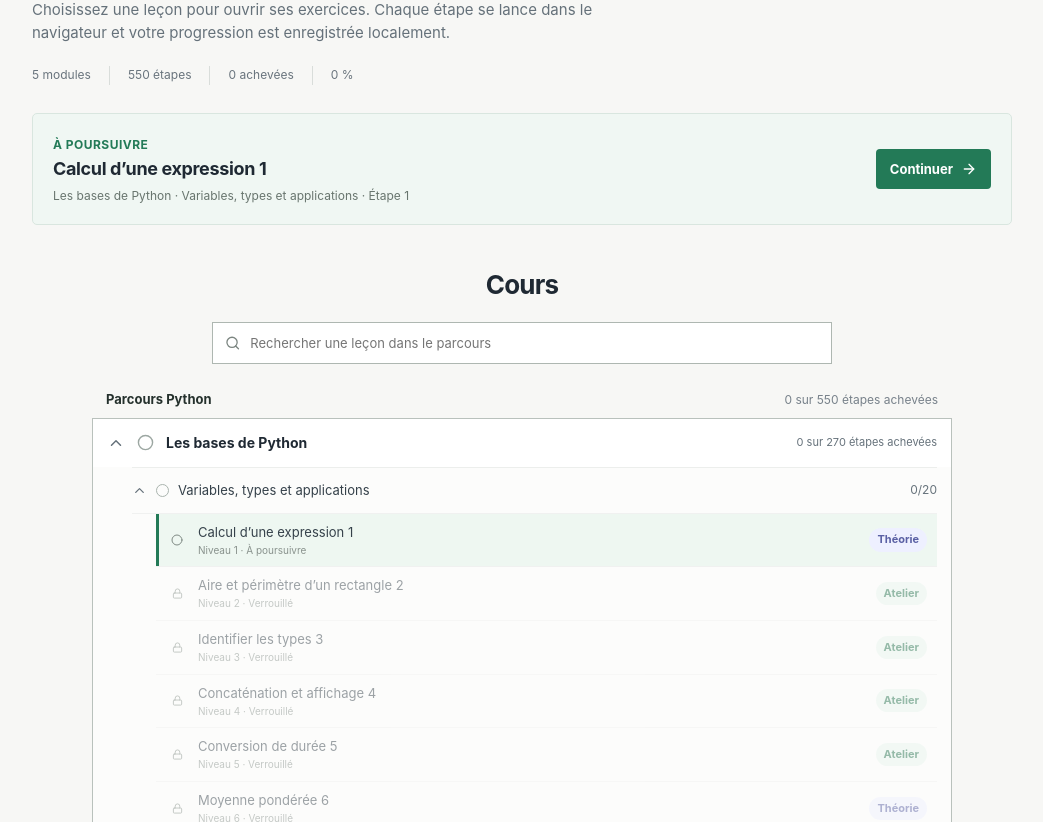
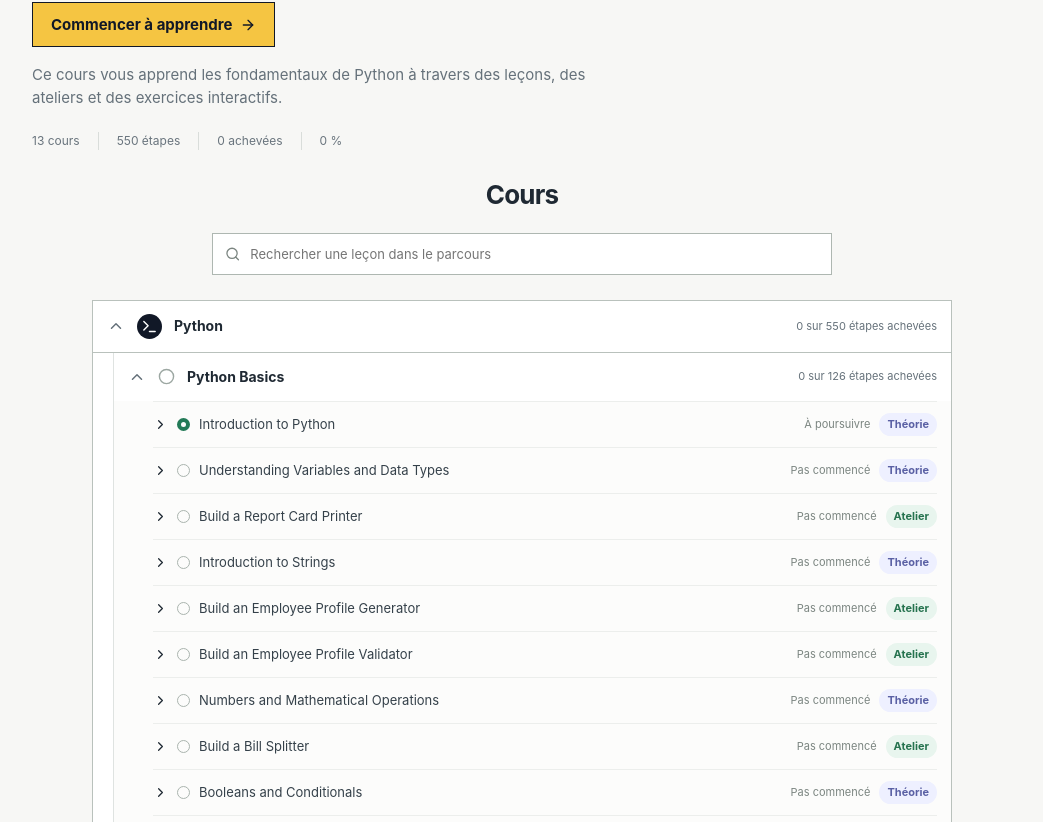
Before and after one commit to projetsdev66/pywargame, a React (Vite) app: page / in a window 1280 px wide. Shown: the part 198-1020 px from the top of the page, without its empty margins (118-1161 px from the left). Built offline with nearby package versions, Linux system fonts and the light colour scheme.

Commit message:
reconstruire le curriculum Python v9 sans certification

```diff
--- a/src/components/LevelCatalog.tsx
+++ b/src/components/LevelCatalog.tsx
@@ -1,104 +1,63 @@
 import { useState } from 'react';
-import { Check, ChevronDown, Circle, Lock } from 'lucide-react';
-import { LEVELS, PHASE_NAMES } from '@/levels';
+import { Check, ChevronDown, ChevronRight, Circle, Lock, Terminal } from 'lucide-react';
+import { CURRICULUM, type CurriculumLesson, type CurriculumModule } from '@/lib/curriculum';
 import { isUnlocked, type Progress } from '@/lib/progress';
-import type { Level } from '@/types/level';
 
-const PHASES = Object.keys(PHASE_NAMES).map(Number);
-type LessonKind = 'Théorie' | 'Atelier' | 'Laboratoire' | 'Critique' | 'Quiz';
+function slug(value: string) { return value.toLowerCase().normalize('NFD').replace(/[\u0300-\u036f]/g, '').replace(/[^a-z0-9]+/g, '-'); }
+function matches(lesson: CurriculumLesson, query: string) { const q = query.trim().toLowerCase(); return !q || lesson.title.toLowerCase().includes(q); }
 
-function kindFor(level: Level, phase: number, index: number): LessonKind {
-  const title = `${level.title} ${level.topic}`.toLowerCase();
-  if (phase === 4 || title.includes('synthèse')) return 'Critique';
-  if (phase === 5 && (index % 4 === 0 || title.includes('quiz'))) return 'Quiz';
-  if (phase === 3) return title.includes('numpy') || title.includes('courbe') ? 'Laboratoire' : 'Théorie';
-  if (phase === 2) return index % 4 === 0 ? 'Théorie' : 'Laboratoire';
-  return index % 5 === 0 ? 'Théorie' : 'Atelier';
-}
+function CourseModule({ module, progress, activeLevelId, onOpen, query }: { module: CurriculumModule; progress: Progress; activeLevelId?: number; onOpen: (id: number) => void; query: string }) {
+  const [open, setOpen] = useState(() => module.title === 'Python Basics');
+  const [openLessons, setOpenLessons] = useState<string[]>([]);
+  const lessons = module.lessons.filter((lesson) => matches(lesson, query));
+  const done = module.lessons.flatMap((lesson) => lesson.steps).filter((level) => progress.done.includes(level.id)).length;
+  const toggleLesson = (title: string) => setOpenLessons((items) => items.includes(title) ? items.filter((item) => item !== title) : [...items, title]);
 
-function slug(value: string) {
-  return value.toLowerCase().normalize('NFD').replace(/[\u0300-\u036f]/g, '').replace(/[^a-z0-9]+/g, '-');
-}
-
-function topicGroups(phase: number, query: string) {
-  const normalizedQuery = query.trim().toLowerCase();
-  const levels = LEVELS.filter((level) => level.phase === phase);
-  const topics = [...new Set(levels.map((level) => level.topic))];
-  return topics.map((topic, topicIndex) => ({
-    key: `${phase}:${topic}`,
-    title: topic,
-    levels: levels.filter((level) => level.topic === topic),
-    topicIndex,
-  })).map((group) => ({
-    ...group,
-    levels: group.levels.filter((level, index) => !normalizedQuery || `${level.title} ${level.topic}`.toLowerCase().includes(normalizedQuery) || group.title.toLowerCase().includes(normalizedQuery) || index === 0),
-  })).filter((group) => group.levels.length > 0);
-}
-
-interface LevelCatalogProps {
-  progress: Progress;
-  activeLevelId?: number;
-  onOpen: (id: number) => void;
-  query?: string;
-}
-
-export function LevelCatalog({ progress, activeLevelId, onOpen, query = '' }: LevelCatalogProps) {
-  const activeLevel = LEVELS.find((level) => level.id === activeLevelId);
-  const [openModules, setOpenModules] = useState<number[]>(() => [activeLevel?.phase ?? 1]);
-  const [openTopics, setOpenTopics] = useState<string[]>(() => activeLevel ? [`${activeLevel.phase}:${activeLevel.topic}`] : []);
-  const toggle = <T,>(items: T[], item: T) => items.includes(item) ? items.filter((value) => value !== item) : [...items, item];
-
-  return (
-    <div className="curriculum-list">
-      {PHASES.map((phase) => {
-        const phaseLevels = LEVELS.filter((level) => level.phase === phase);
-        const done = phaseLevels.filter((level) => progress.done.includes(level.id)).length;
-        const moduleOpen = openModules.includes(phase);
-        const groups = topicGroups(phase, query);
-        const moduleId = `module-${phase}`;
-        return (
-          <section className="curriculum-module" key={phase}>
-            <button className="module-row" type="button" aria-expanded={moduleOpen} aria-controls={moduleId} onClick={() => setOpenModules((items) => toggle(items, phase))}>
-              <ChevronDown className={`module-chevron ${moduleOpen ? 'is-open' : ''}`} size={18} aria-hidden="true" />
+  return <section className="curriculum-module fcc-course-module">
+    <button className="module-row" type="button" aria-expanded={open} aria-controls={`course-${slug(module.title)}`} onClick={() => setOpen((value) => !value)}>
+      <ChevronDown className={`module-chevron ${open ? 'is-open' : ''}`} size={18} aria-hidden="true" />
       <Circle className="module-radio" size={17} aria-hidden="true" />
-              <span className="module-title">{PHASE_NAMES[phase]}</span>
-              <span className="module-count">{done} sur {phaseLevels.length} étapes achevées</span>
+      <span className="module-title">{module.title}</span>
+      <span className="module-count">{done} sur {module.totalSteps} étapes achevées</span>
     </button>
-            {moduleOpen && <div className="module-lessons" id={moduleId}>
-              {groups.map((group) => {
-                const topicDone = group.levels.filter((level) => progress.done.includes(level.id)).length;
-                const topicOpen = openTopics.includes(group.key);
-                const topicId = `topic-${slug(group.key)}`;
-                return (
-                  <section className="curriculum-topic" key={group.key}>
-                    <button className="topic-row" type="button" aria-expanded={topicOpen} aria-controls={topicId} onClick={() => setOpenTopics((items) => toggle(items, group.key))}>
-                      <ChevronDown className={`lesson-chevron ${topicOpen ? 'is-open' : ''}`} size={15} aria-hidden="true" />
-                      <span className="lesson-radio" aria-hidden="true" />
-                      <span className="lesson-title">{group.title}</span>
-                      <span className="lesson-count">{topicDone}/{group.levels.length}</span>
+    {open && <div className="module-lessons fcc-lesson-list" id={`course-${slug(module.title)}`}>
+      {lessons.map((lesson) => {
+        const lessonOpen = openLessons.includes(lesson.title);
+        const lessonDone = lesson.steps.filter((level) => progress.done.includes(level.id)).length;
+        const currentStep = lesson.steps.find((level) => !progress.done.includes(level.id));
+        return <div className="fcc-lesson" key={`${module.title}-${lesson.title}`}>
+          <button className="fcc-lesson-row" type="button" aria-expanded={lessonOpen} onClick={() => toggleLesson(lesson.title)}>
+            <ChevronRight className={`fcc-lesson-chevron ${lessonOpen ? 'is-open' : ''}`} size={15} aria-hidden="true" />
+            <span className={`lesson-radio ${currentStep?.id === activeLevelId ? 'is-current' : ''}`} aria-hidden="true" />
+            <span className="fcc-lesson-title">{lesson.title}</span>
+            <span className="fcc-lesson-status">{lessonDone === lesson.steps.length ? 'Terminé' : currentStep?.id === activeLevelId ? 'À poursuivre' : 'Pas commencé'}</span>
+            <span className={`lesson-kind kind-${slug(lesson.kind)}`}>{lesson.kind}</span>
           </button>
-                    {topicOpen && <div className="level-list" id={topicId}>
-                      {group.levels.map((level, index) => {
+          {lessonOpen && <div className="fcc-step-list" aria-label={`Étapes de ${lesson.title}`}>
+            {lesson.steps.map((level, index) => {
               const completed = progress.done.includes(level.id);
               const unlocked = isUnlocked(progress.done, level.id);
               const current = level.id === activeLevelId && !completed;
-                        const kind = kindFor(level, phase, group.topicIndex + index);
-                        return (
-                          <button className="level-row" data-state={completed ? 'done' : current ? 'current' : unlocked ? 'open' : 'locked'} key={level.id} type="button" disabled={!unlocked} aria-current={current ? 'step' : undefined} onClick={() => onOpen(level.id)}>
-                            <span className="level-radio" aria-hidden="true">{completed ? <Check size={12} /> : !unlocked ? <Lock size={11} /> : <Circle size={12} />}</span>
-                            <span className="level-row-copy"><span className="level-row-title">{level.title}</span><span className="level-row-meta">Niveau {level.id} · {completed ? 'Terminé' : current ? 'À poursuivre' : unlocked ? 'Pas commencé' : 'Verrouillé'}</span></span>
-                            <span className={`lesson-kind kind-${slug(kind)}`}>{kind}</span>
-                          </button>
-                        );
+              return <button className="fcc-step" data-state={completed ? 'done' : current ? 'current' : unlocked ? 'open' : 'locked'} key={level.id} type="button" disabled={!unlocked} aria-current={current ? 'step' : undefined} onClick={() => onOpen(level.id)} title={level.title}>
+                {completed ? <Check size={12} aria-hidden="true" /> : !unlocked ? <Lock size={11} aria-hidden="true" /> : index + 1}
+              </button>;
             })}
           </div>}
-                  </section>
-                );
+        </div>;
       })}
     </div>}
-          </section>
-        );
-      })}
-    </div>
-  );
+  </section>;
 }
+
+export function LevelCatalog({ progress, activeLevelId, onOpen, query = '' }: { progress: Progress; activeLevelId?: number; onOpen: (id: number) => void; query?: string }) {
+  const [courseOpen, setCourseOpen] = useState(true);
+  return <div className="curriculum-list">
+    <button className="course-row" type="button" aria-expanded={courseOpen} aria-controls="python-course" onClick={() => setCourseOpen((value) => !value)}>
+      <ChevronDown className={`module-chevron ${courseOpen ? 'is-open' : ''}`} size={18} aria-hidden="true" />
+      <span className="course-icon" aria-hidden="true"><Terminal size={17} /></span>
+      <span className="module-title">{CURRICULUM.title}</span>
+      <span className="module-count">{progress.done.length} sur {CURRICULUM.totalSteps} étapes achevées</span>
+    </button>
+    {courseOpen && <div id="python-course" className="course-modules">{CURRICULUM.modules.map((module) => <CourseModule key={module.title} module={module} progress={progress} activeLevelId={activeLevelId} onOpen={onOpen} query={query} />)}</div>}
+  </div>;
+}
--- a/src/index.css
+++ b/src/index.css
@@ -1880,3 +1880,22 @@ button:disabled {
 .level-row-meta { color: #89928d; font-size: 10px; }
 .level-row .lesson-kind { margin-left: 8px; }
 @media (max-width: 640px) { .level-list { padding-left: 9px; }.level-row { padding-inline: 6px; }.level-row .lesson-kind { display: none; }.level-row-title { white-space: normal; } }
+/* Structure de cours racine : Python > modules > thèmes > leçons */
+.course-row { width: 100%; min-height: 52px; display: flex; align-items: center; gap: 12px; padding: 11px 14px; border: 0; border-bottom: 1px solid #b9c1bc; background: #fff; text-align: left; cursor: pointer; }
+.course-row:hover { background: #f0f2f0; }
+.course-icon { width: 25px; height: 25px; display: grid; place-items: center; border-radius: 50%; background: #111827; color: #fff; }
+.course-modules { background: #fff; }
+.course-modules > .curriculum-module { margin-left: 20px; border-left: 1px solid #dfe3e1; }
+@media (max-width: 640px) { .course-modules > .curriculum-module { margin-left: 8px; } }
+/* Leçons et étapes : structure de contenu freeCodeCamp v9 */
+.start-learning { display: inline-flex; align-items: center; gap: 8px; margin: 18px 0 2px; padding: 10px 18px; border: 1px solid #111827; background: #f5c542; color: #111827; cursor: pointer; font-weight: 700; }
+.fcc-lesson { border-top: 1px solid #eceeec; }
+.fcc-lesson-row { width: 100%; min-height: 45px; display: flex; align-items: center; gap: 9px; padding: 9px 0; border: 0; background: transparent; text-align: left; cursor: pointer; }
+.fcc-lesson-row:hover { background: #f0f2f0; }
+.fcc-lesson-chevron { flex: 0 0 auto; transition: transform .16s ease; }.fcc-lesson-chevron.is-open { transform: rotate(90deg); }
+.fcc-lesson-title { min-width: 0; flex: 1; color: #35414a; font-size: 13px; }
+.fcc-lesson-status { color: #7b8580; font-size: 11px; white-space: nowrap; }
+.fcc-step-list { display: flex; flex-wrap: wrap; gap: 7px; padding: 4px 0 13px 40px; }
+.fcc-step { width: 28px; height: 28px; display: grid; place-items: center; border: 1px solid #cbd2ce; border-radius: 50%; background: #f1f3f1; color: #68747b; cursor: pointer; font-size: 11px; }
+.fcc-step[data-state="current"], .fcc-step:hover:not(:disabled) { border-color: #237a57; background: #237a57; color: #fff; }.fcc-step[data-state="done"] { border-color: #9dccb4; background: #e3f2e9; color: #237a57; }.fcc-step:disabled { cursor: not-allowed; opacity: .5; }
+@media (max-width: 640px) { .fcc-lesson-status { display: none; }.fcc-lesson-row { padding-right: 6px; }.fcc-step-list { padding-left: 28px; } }
--- /dev/null
+++ b/src/lib/curriculum.ts
@@ -0,0 +1,44 @@
+import { LEVELS } from '@/levels';
+import type { Level } from '@/types/level';
+
+export type LessonKind = 'Théorie' | 'Atelier' | 'Laboratoire' | 'Révision' | 'Quiz';
+export interface CurriculumLesson { title: string; kind: LessonKind; steps: Level[]; }
+export interface CurriculumModule { title: string; lessons: CurriculumLesson[]; totalSteps: number; }
+export interface CurriculumCourse { title: string; modules: CurriculumModule[]; totalSteps: number; }
+
+type LessonDef = [string, LessonKind];
+const moduleDefs: Array<[string, LessonDef[]]> = [
+  ['Python Basics', [
+    ['Introduction to Python', 'Théorie'], ['Understanding Variables and Data Types', 'Théorie'], ['Build a Report Card Printer', 'Atelier'], ['Introduction to Strings', 'Théorie'], ['Build an Employee Profile Generator', 'Atelier'], ['Build an Employee Profile Validator', 'Atelier'], ['Numbers and Mathematical Operations', 'Théorie'], ['Build a Bill Splitter', 'Atelier'], ['Booleans and Conditionals', 'Théorie'], ['Build a Movie Ticket Booking Calculator', 'Atelier'], ['Build a Travel Weather Planner', 'Laboratoire'], ['Understanding Functions and Scope', 'Théorie'], ['Build a Kitchen Inventory Tracker', 'Atelier'], ['Build an Apply Discount Function', 'Laboratoire'], ['Build a Caesar Cipher', 'Atelier'], ['Build an RPG Character', 'Laboratoire'], ['Python Basics Review', 'Révision'], ['Python Basics Quiz', 'Quiz'],
+  ]],
+  ['Install Python', [['Installing Python and Running Code Locally', 'Théorie'], ['Python Installation Review', 'Révision'], ['Python Installation Quiz', 'Quiz']]],
+  ['Loops and Sequences', [['Working with Loops and Sequences', 'Théorie'], ['Build a Pin Extractor', 'Atelier'], ['Build a Number Pattern Generator', 'Laboratoire'], ['Loops and Sequences Review', 'Révision'], ['Loops and Sequences Quiz', 'Quiz']]],
+  ['Dictionaries and Sets', [['Working with Dictionaries and Sets', 'Théorie'], ['Working with Modules', 'Théorie'], ['Build a Medical Data Validator', 'Atelier'], ['Dictionaries and Sets Review', 'Révision'], ['Dictionaries and Sets Quiz', 'Quiz']]],
+  ['Error Handling', [['Understanding Error Handling', 'Théorie'], ['Debug an ISBN Validator', 'Laboratoire'], ['Error Handling Review', 'Révision'], ['Error Handling Quiz', 'Quiz']]],
+  ['Classes and Objects', [['Classes and Objects', 'Théorie'], ['Build a Musical Instrument Inventory', 'Atelier'], ['Build a Planet Class', 'Laboratoire'], ['Build an Email Simulator', 'Atelier'], ['Classes and Objects Review', 'Révision'], ['Classes and Objects Quiz', 'Quiz']]],
+  ['Object-Oriented Programming (OOP)', [['Understanding Object Oriented Programming and Encapsulation', 'Théorie'], ['Build a Salary Tracker', 'Atelier'], ['Build a Game Character Stats Tracker', 'Laboratoire'], ['Understanding Inheritance and Polymorphism', 'Théorie'], ['Build a Media Catalogue', 'Atelier'], ['Understanding Abstraction', 'Théorie'], ['Build a Discount Calculator', 'Atelier'], ['Build a Player Interface', 'Laboratoire'], ['Object Oriented Programming Review', 'Révision'], ['Object Oriented Programming Quiz', 'Quiz']]],
+  ['Linear Data Structures', [['Working with Common Data Structures', 'Théorie'], ['Build a Linked List', 'Atelier'], ['Data Structures Review', 'Révision'], ['Data Structures Quiz', 'Quiz']]],
+  ['Recursion', [['Understanding Recursion and the Call Stack', 'Théorie'], ['Build a Countup Function', 'Atelier'], ['Build a Range of Numbers Generator', 'Laboratoire'], ['Review Recursion', 'Révision'], ['Recursion Quiz', 'Quiz']]],
+  ['Algorithms', [['Searching and Sorting Algorithms', 'Théorie'], ['Implement the Binary Search Algorithm', 'Atelier'], ['Implement the Bisection Method', 'Laboratoire'], ['Implement the Merge Sort Algorithm', 'Atelier'], ['Implement the Quicksort Algorithm', 'Laboratoire'], ['Implement the Selection Sort Algorithm', 'Laboratoire'], ['Implement the Luhn Algorithm', 'Laboratoire'], ['Searching and Sorting Algorithms Review', 'Révision'], ['Searching and Sorting Algorithms Quiz', 'Quiz']]],
+  ['Graphs and Trees', [['Understanding Graphs and Trees', 'Théorie'], ['Implement the Shortest Path Algorithm', 'Atelier'], ['Build an Adjacency List to Matrix Converter', 'Laboratoire'], ['Implement the Breadth-First Search Algorithm', 'Atelier'], ['Implement the Depth-First Search Algorithm', 'Laboratoire'], ['Implement the Depth-First Search Algorithm', 'Laboratoire'], ['Implement the N-Queens Algorithm', 'Laboratoire'], ['Graphs and Trees Review', 'Révision'], ['Graphs and Trees Quiz', 'Quiz']]],
+  ['Dynamic Programming', [['Understanding Dynamic Programming', 'Théorie'], ['Build an Nth Fibonacci Number Calculator', 'Laboratoire'], ['Dynamic Programming Review', 'Révision'], ['Dynamic Programming Quiz', 'Quiz']]],
+  ['Python Review', [['Python Review', 'Révision']]],
+];
+
+const lessonCount = moduleDefs.reduce((sum, [, defs]) => sum + defs.length, 0);
+const baseStepCount = Math.floor(LEVELS.length / lessonCount);
+let remainingSteps = LEVELS.length % lessonCount;
+let levelOffset = 0;
+
+export const CURRICULUM: CurriculumCourse = (() => {
+  const modules = moduleDefs.map(([title, defs]) => {
+    const lessons = defs.map(([lessonTitle, kind]) => {
+      const size = baseStepCount + (remainingSteps-- > 0 ? 1 : 0);
+      const steps = LEVELS.slice(levelOffset, levelOffset + size);
+      levelOffset += size;
+      return { title: lessonTitle, kind, steps };
+    });
+    return { title, lessons, totalSteps: lessons.reduce((sum, lesson) => sum + lesson.steps.length, 0) };
+  });
+  return { title: 'Python', modules, totalSteps: modules.reduce((sum, module) => sum + module.totalSteps, 0) };
+})();
--- a/src/pages/Home.tsx
+++ b/src/pages/Home.tsx
@@ -2,7 +2,8 @@ import { useRef, useState } from 'react';
 import { Search } from 'lucide-react';
 import { ArrowRight, CheckCircle2, Download, RotateCcw, Upload } from 'lucide-react';
 import { LevelCatalog } from '@/components/LevelCatalog';
-import { LEVELS, PHASE_NAMES, TOTAL } from '@/levels';
+import { LEVELS, TOTAL } from '@/levels';
+import { CURRICULUM } from '@/lib/curriculum';
 import { exportProgress, importProgress, type Progress } from '@/lib/progress';
 
 export function Home({ progress, onOpen, onReset, onImport, syncMessage }: {
@@ -18,6 +19,7 @@ export function Home({ progress, onOpen, onReset, onImport, syncMessage }: {
   const nextLevel = LEVELS.find((level) => !progress.done.includes(level.id));
   const doneCount = progress.done.length;
   const percent = Math.round((doneCount / TOTAL) * 100);
+  const CURRICULUM_MODULE_COUNT = CURRICULUM.modules.length;
 
   return (
     <div className="curriculum-shell">
@@ -32,21 +34,17 @@ export function Home({ progress, onOpen, onReset, onImport, syncMessage }: {
       <main className="curriculum-main">
         {syncMessage && <aside className="sync-notice" role="status"><strong>Progression synchronisée</strong><span>{syncMessage}</span></aside>}
         <section className="curriculum-intro" aria-labelledby="curriculum-title">
-          <p className="curriculum-kicker">Votre parcours d’apprentissage</p>
-          <h1 id="curriculum-title">Python, étape par étape.</h1>
-          <p>Choisissez une leçon pour ouvrir ses exercices. Chaque étape se lance dans le navigateur et votre progression est enregistrée localement.</p>
-          <div className="curriculum-summary"><span>{Object.keys(PHASE_NAMES).length} modules</span><span>{TOTAL} étapes</span><span>{doneCount} achevées</span><span>{percent} %</span></div>
+          <p className="curriculum-kicker">Parcours Python</p>
+          <h1 id="curriculum-title">Python</h1>
+          {nextLevel && <button className="start-learning" type="button" onClick={() => onOpen(nextLevel.id)}>Commencer à apprendre <ArrowRight size={16} aria-hidden="true" /></button>}
+          <p>Ce cours vous apprend les fondamentaux de Python à travers des leçons, des ateliers et des exercices interactifs.</p>
+          <div className="curriculum-summary"><span>{CURRICULUM_MODULE_COUNT} cours</span><span>{TOTAL} étapes</span><span>{doneCount} achevées</span><span>{percent} %</span></div>
         </section>
 
-        {nextLevel && <section className="resume-card" aria-labelledby="resume-title">
-          <div><span className="resume-label">À poursuivre</span><h2 id="resume-title">{nextLevel.title}</h2><p>{nextLevel.phaseName} · {nextLevel.topic} · Étape {nextLevel.id}</p></div>
-          <button className="resume-action" type="button" onClick={() => onOpen(nextLevel.id)}>Continuer <ArrowRight size={16} aria-hidden="true" /></button>
-        </section>}
 
         <section className="curriculum-section" aria-labelledby="modules-title">
           <h2 id="modules-title" className="courses-title">Cours</h2>
           <label className="course-search" htmlFor="curriculum-search"><Search size={16} aria-hidden="true" /><input id="curriculum-search" type="search" value={query} onChange={(event) => setQuery(event.target.value)} placeholder="Rechercher une leçon dans le parcours" /></label>
-          <div className="section-heading"><span>Parcours Python</span><span>{doneCount} sur {TOTAL} étapes achevées</span></div>
           <LevelCatalog progress={progress} activeLevelId={nextLevel?.id} onOpen={onOpen} query={query} />
         </section>
 
```
Also changed, not shown: 1 other file (tests, documents, lock files or other folders). Lines whose indentation alone changed are shown as unchanged.
